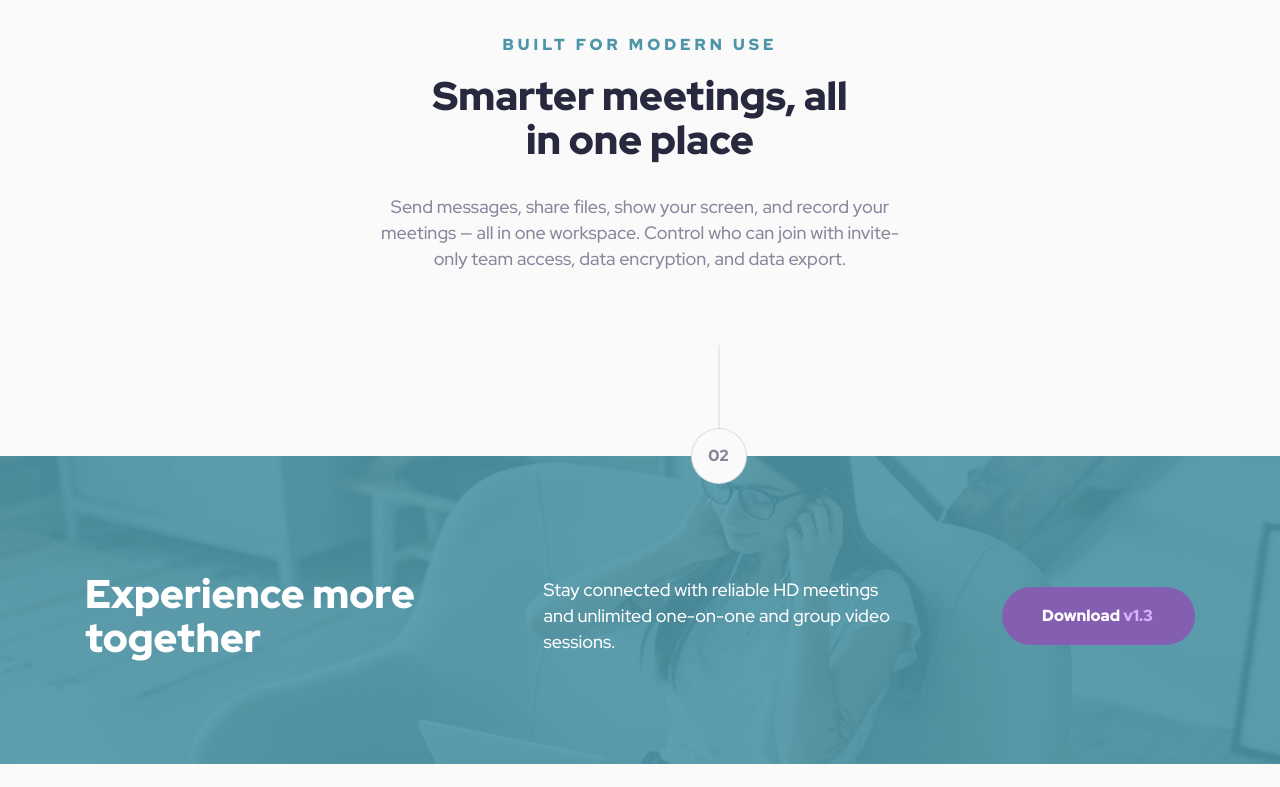
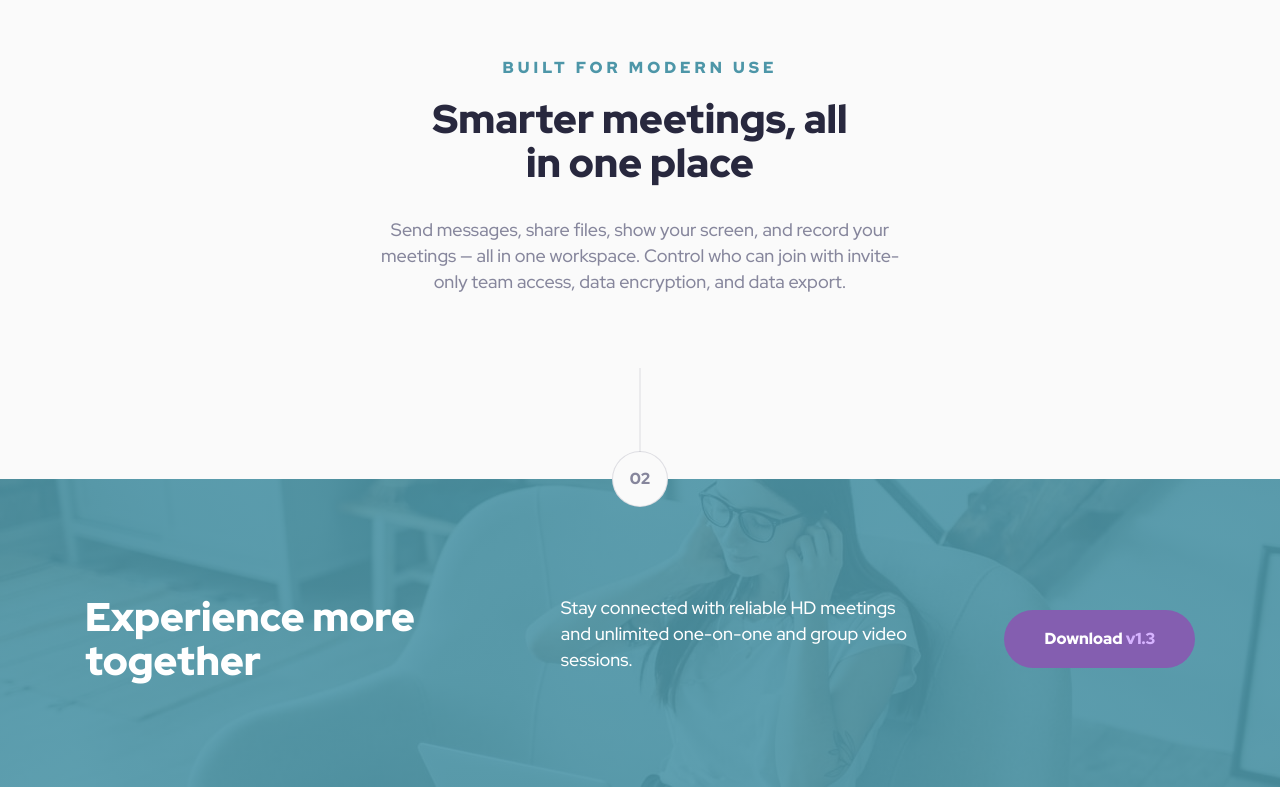
Before and after one commit to WesselKonstantinov/meet-landing-page, a plain HTML site: page index.html in a window 1280 px wide. Shown: the part 1106-1893 px from the top of the page. Before the commit the page ends 1870 px from the top, so only its background shows below. Drawn offline with Linux system fonts and the light colour scheme.

Commit message:
Refine footer grid layout

```diff
--- a/index.html
+++ b/index.html
@@ -137,24 +137,30 @@
       </main>
       <footer class="section section--footer">
         <div class="section__inner">
-          <div class="feature feature--grid">
+          <div class="feature">
             <div class="feature__label-group feature__label-group--footer">
               <h2 class="feature__label">
                 <span class="sr-only">Feature</span>
                 <span class="feature__number">02</span>
               </h2>
             </div>
+            <div class="feature__grid">
               <h3 class="feature__heading feature__heading--white">
                 Experience more together
               </h3>
-            <p class="feature__text feature__text--white feature__text--large">
-              Stay connected with reliable HD meetings and unlimited one-on-one
-              and group video sessions.
+              <p
+                class="feature__text feature__text--white feature__text--large"
+              >
+                Stay connected with reliable HD meetings and unlimited
+                one-on-one and group video sessions.
               </p>
               <a href="/" class="cta cta--footer cta--lusty-lavender">
                 Download
-              <span class="cta__text cta__text--lavender-fragrance">v1.3</span>
+                <span class="cta__text cta__text--lavender-fragrance"
+                  >v1.3</span
+                >
               </a>
+            </div>
           </div>
         </div>
       </footer>
--- a/styles.css
+++ b/styles.css
@@ -272,7 +272,7 @@ body {
   margin-top: 9.25rem;
 }
 
-.feature > * + * {
+.feature--main > * + * {
   margin-top: var(--flow-space, 2rem);
 }
 
@@ -364,6 +364,14 @@ body {
   line-height: var(--line-height-2xl);
 }
 
+.feature__grid {
+  margin-top: 4rem;
+}
+
+.feature__grid > * + * {
+  margin-top: var(--flow-space, 2rem);
+}
+
 @media (min-width: 34rem) {
   .section {
     padding-inline: 2.5rem;
@@ -451,6 +459,10 @@ body {
       url("./assets/desktop/image-footer.jpg");
   }
 
+  .cta--footer {
+    align-self: center;
+  }
+
   .hero {
     grid-template-columns: 3fr 8fr 3fr;
   }
@@ -497,7 +509,15 @@ body {
   }
 
   .feature--main {
-    margin-top: 12.5625rem;
+    margin-top: 12rem;
+  }
+
+  .feature__label-group--footer {
+    margin-top: -9rem;
+  }
+
+  .feature__heading-group {
+    --flow-space: 5rem;
   }
 
   .feature__text {
@@ -506,24 +526,19 @@ body {
     line-height: var(--line-height-2xl);
   }
 
-  .feature--grid {
+  .feature__text--large {
+    margin-left: 1rem;
+  }
+
+  .feature__grid {
+    margin-top: 5.5rem;
     display: grid;
-    grid-template-columns: 21.875rem 21.875rem 1fr;
-    column-gap: 6.78125rem;
-    align-items: center;
+    grid-template-columns: 1fr 1fr auto;
+    column-gap: 5.75rem;
     text-align: left;
   }
 
-  .feature--grid > * + * {
+  .feature__grid > * + * {
     margin-top: 0;
   }
-
-  .feature__label-group--footer {
-    grid-column: 2 / 3;
-    margin-top: -14.5rem;
-  }
-
-  .feature__heading--white {
-    grid-column: 1 / 2;
-  }
 }
```
Lines whose indentation alone changed are shown as unchanged.
